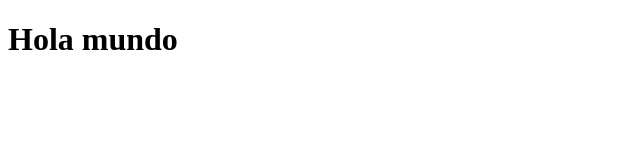
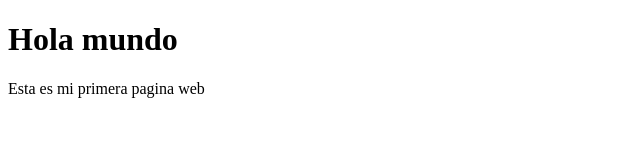
Before and after one commit to MiguelHerrera24/programacionFrist, a plain HTML site: page index.html in a window 1280 px wide. Shown: the whole page, without its empty margins (0-640 px from the left). Drawn offline with Linux system fonts and the light colour scheme.

Commit message:
se agrego parrafo

```diff
--- a/index.html
+++ b/index.html
@@ -7,5 +7,6 @@
 </head>
 <body>
     <h1>Hola mundo</h1>
+    <p>Esta es mi primera pagina web</p>
 </body>
 </html>
```
